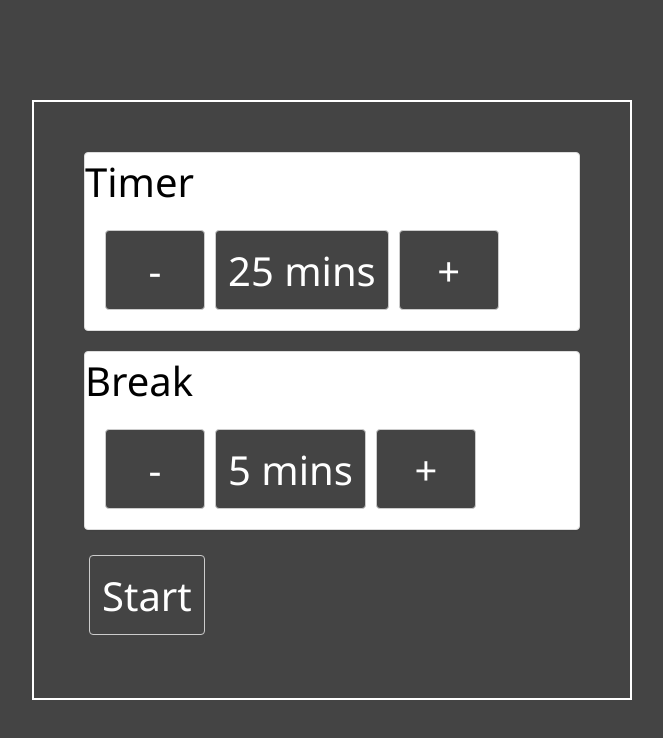
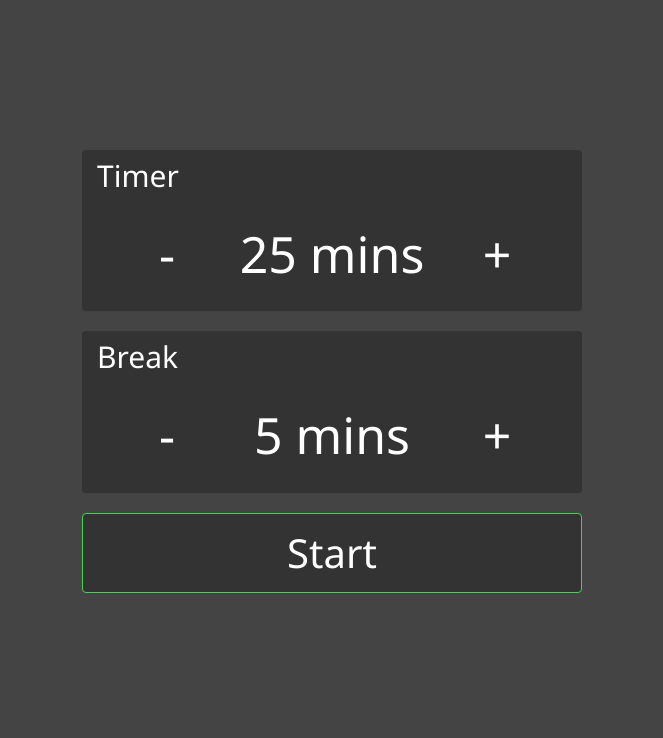
Before and after one commit to OmicronPersei/PomodoroFCCProject, a website: page index.html in a window 1280 px wide. Shown: the whole page, without its empty margins (308-971 px from the left). Drawn offline with nearby package versions, Linux system fonts and the light colour scheme.

Commit message:
Style improvements.

```diff
--- a/Javascript.js
+++ b/Javascript.js
@@ -15,7 +15,7 @@ function PomodoroTimeSelectorDisplay(domElem, titleString) {
 
   //Render the view.
   var html = "";
-  html += "<div class='pomodoroTimeSelector'>";
+  html += "<div class='timeSelector'>";
   html += "	<div class='panel panel-default'>";
   html += "		<div class='panel-header'>" + titleString + "</div>";
   html += "		<div class='panel-body' >";
--- a/pageStyle.css
+++ b/pageStyle.css
@@ -22,39 +22,75 @@ body {
   padding: 50px;
   font-size: 40px;
   border-style: solid;
-  border-width: 2px;
+  border-width: 0px;
+  border-color: #666;
 }
 
-.pomodoroTimeSelector {
+.timeSelector {
   width: 100%;
   height: 100%;
   margin: 0px;
   padding: 0px;
-  display: table;
 }
 
-.pomodoroTimeSelector .panel-header {
-  color: black;
+.timeSelector .panel {
+  background-color: #333;
+  border-width: 0px;
 }
 
-/*
-.pomodoroTimeSelector>div {
-  display: table-cell;
-  vertical-align: middle;
-  align-content: center;
-  margin: auto;
+.timeSelector .panel-header {
+  color: white;
+  padding: 5px 5px 0px 15px;
+  font-size: 30px
 }
 
-.pomodoroTimeSelector>div>table {
+.timeSelector .panel-body {
+  display: table;
   margin: auto;
+  padding: 10px;
 }
-*/
 
-.pomodoroTimeSelector .btn.btn-default {
+.timeSelector .panel-body table {
+  display: table-cell;
+  align-content: center;
+  margin: 0px;
+  padding: 0px;
+}
+
+.timeSelector .btn.btn-default {
+  border-width: 0px;
+  background-color: #333;
+}
+
+.timeSelector .btn.btn-default.minuteDisplayButton {
+  border-width: 0px;
+  background-color: #333;
+  min-width: 210px
+}
+
+.timeSelector .btn.btn-default {
   min-height: 80px;
   min-width: 100px;
-  font-size: 40px;
+  font-size: 50px;
+  font-weight: 500;
   margin: 5px;
+}
+
+.initialInputDisplay .btn.btn-default:active {
+  color: white;
+  border-width: 0px;
+}
+
+.initialInputDisplay .startButton {
+  border-width: 1px;
+  border-color: #49d155;
+  background-color: #333;
+  margin: 0px;
+  width: 100%;
+}
+
+.initialInputDisplay .startButton:active {
+  background-color: #49d155;
 }
 
 
```
